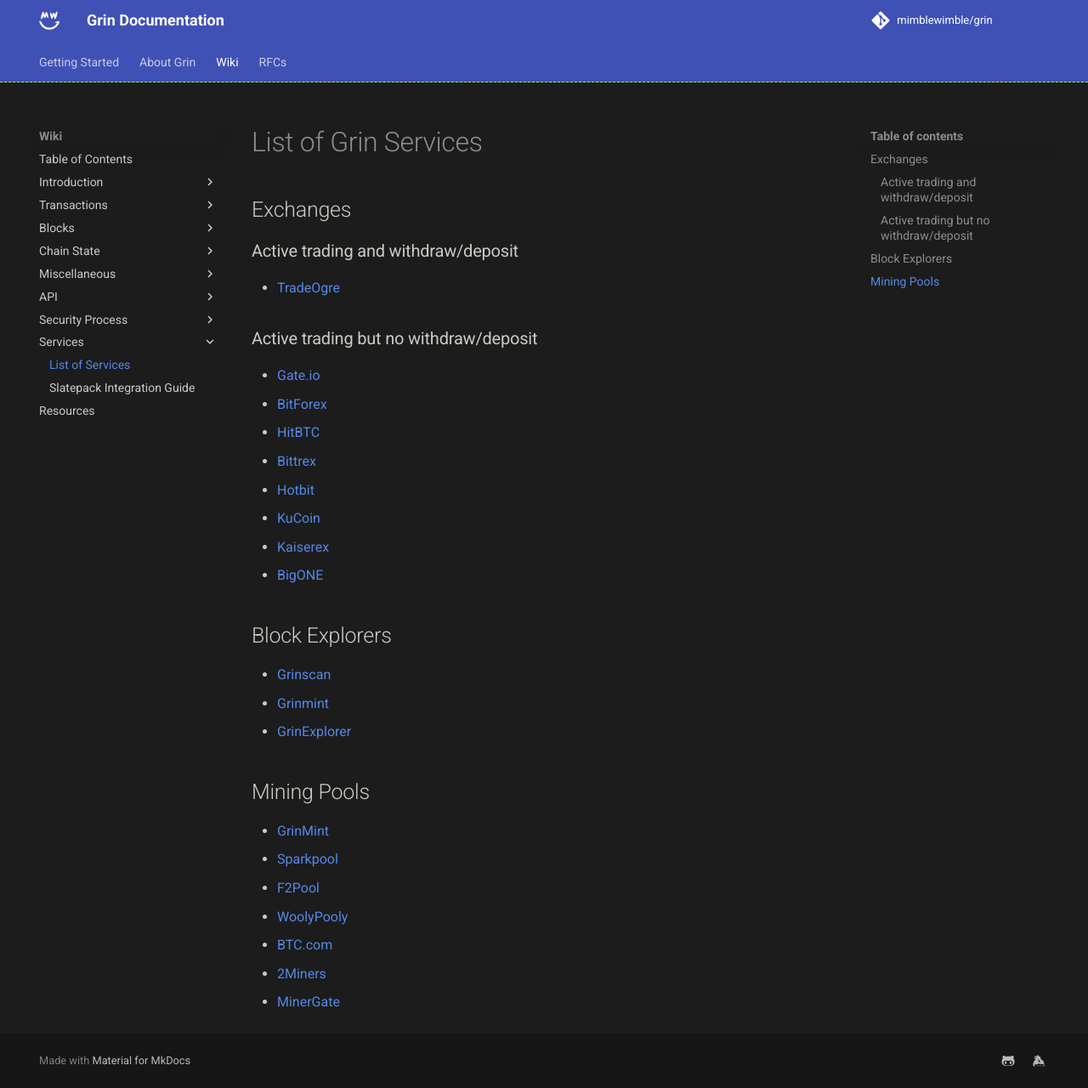
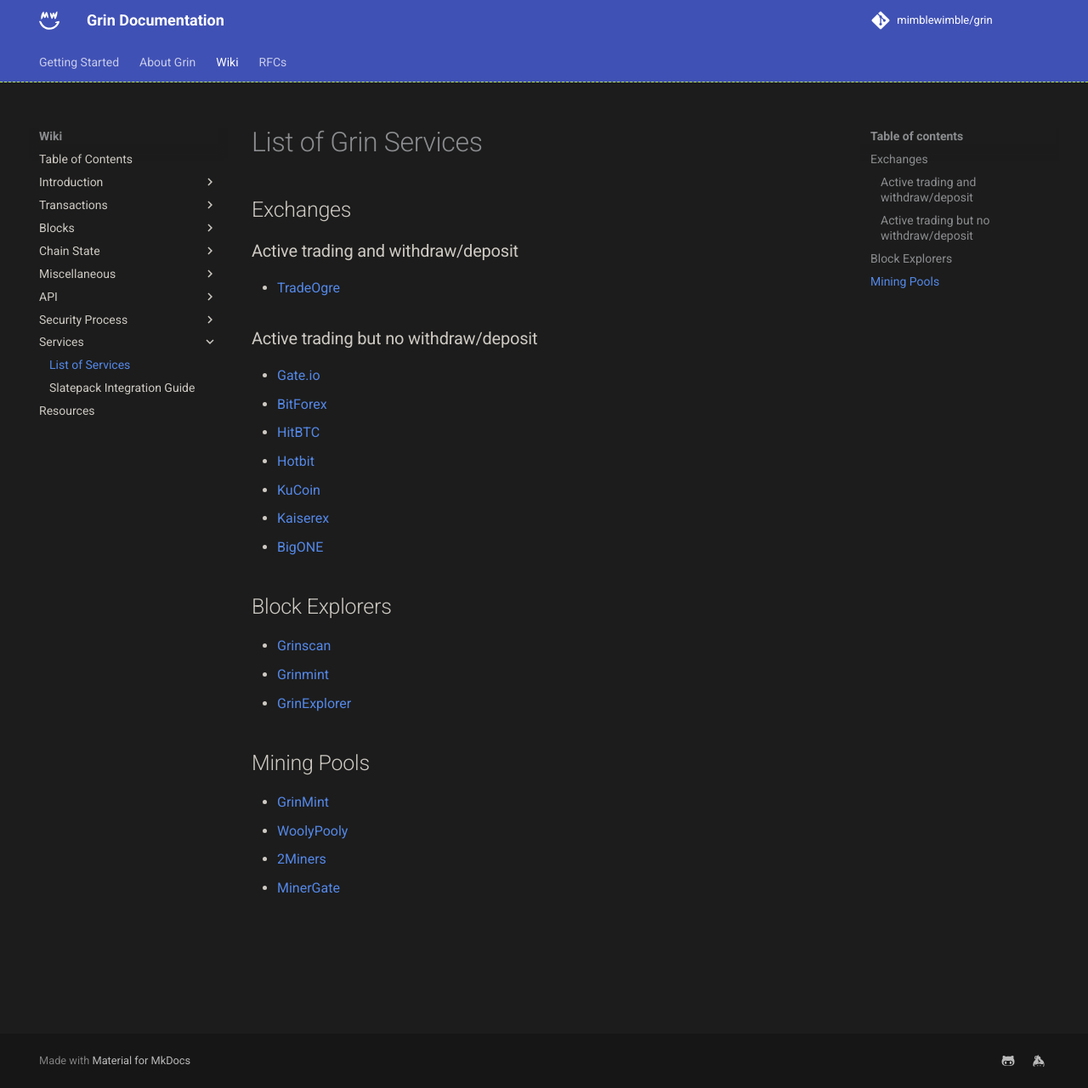
Before and after one commit to mimblewimble/docs, an MkDocs documentation site: the page built from docs/wiki/services/list-of-services.md, in a window 1280 px wide and 1280 px high. Shown: the whole window at 85% size. Built offline with MkDocs 1.6.1 and Material for MkDocs 9.7.7, drawn with Linux system fonts in a browser that asks for light colours; comment, search, counter and statistics services are not loaded.

Commit message:
Update list-of-services.md
Remove:
- Bittrex
- Sparkpool
- F2Pool
- BTC.com

```diff
--- a/docs/wiki/services/list-of-services.md
+++ b/docs/wiki/services/list-of-services.md
@@ -11,7 +11,6 @@
 - [Gate.io](https://www.gate.io/)
 - [BitForex](https://www.bitforex.com/)
 - [HitBTC](https://hitbtc.com/)
-- [Bittrex](https://global.bittrex.com/)
 - [Hotbit](https://www.hotbit.io/)
 - [KuCoin](https://www.kucoin.com/)
 - [Kaiserex](https://www.kaiserex.com/)
@@ -26,9 +25,6 @@
 ## Mining Pools
 
 - [GrinMint](https://www.grinmint.com)
-- [Sparkpool](https://sparkpool.com)
-- [F2Pool](https://www.f2pool.com)
 - [WoolyPooly](https://woolypooly.com)
-- [BTC.com](https://pool.btc.com)
 - [2Miners](https://2miners.com)
 - [MinerGate](https://minergate.com)
```
